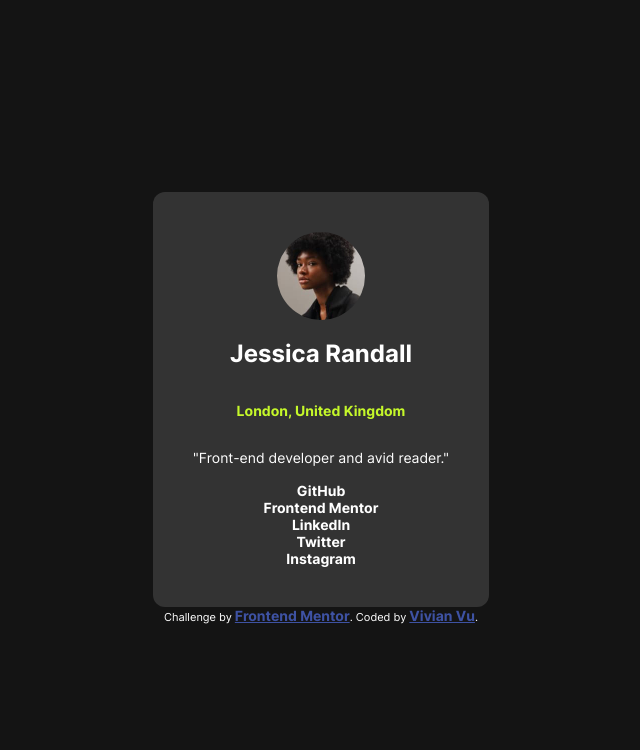
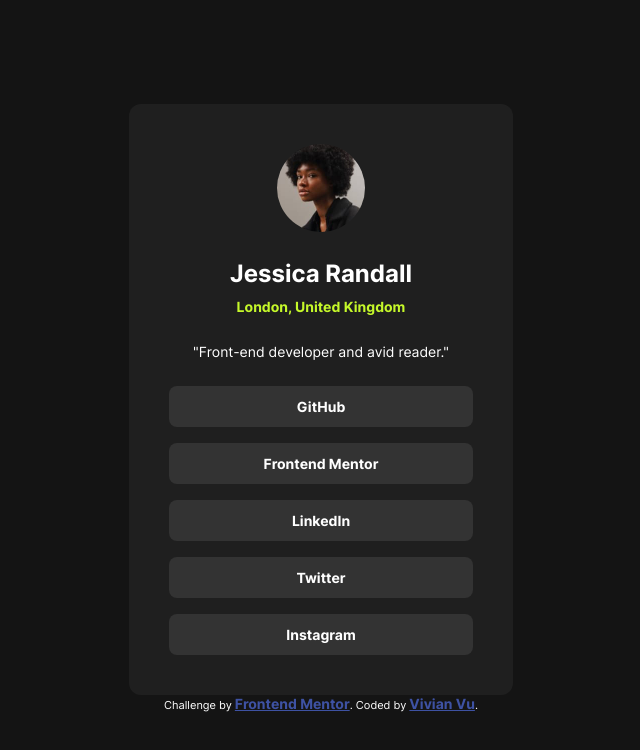
Before and after one commit to viveevu11/social-links-profile, a plain HTML site: page index.html in a window 1280 px wide. Shown: the whole page, without its empty margins (319-959 px from the left). Drawn offline with Linux system fonts and the light colour scheme.

Commit message:
Add padding

```diff
--- a/index.html
+++ b/index.html
@@ -29,6 +29,11 @@
       .attribution a {
         color: hsl(228, 45%, 44%);
       }
+      main {
+        padding-inline: 1.5rem;
+        width: 100%;
+        box-sizing: border-box;
+      }
       body,
       .profile-card,
       .links,
@@ -40,9 +45,14 @@
         align-items: center;
       }
       .profile-card {
-        background-color: hsl(0, 0%, 20%);
+        background-color: hsl(0, 0%, 12%);
         border-radius: 12px;
         padding: 2.5rem;
+        box-sizing: border-box;
+        width: 100%;
+        max-width: 24rem;
+        height: auto;
+        margin-inline: auto;
       }
       body {
         min-height: 100vh;
@@ -79,6 +89,29 @@
       a {
         font-weight: 700;
       }
+      .details {
+        gap: 0.25rem;
+      }
+      h1,
+      h2,
+      p {
+        margin: 0;
+      }
+      .profile {
+        gap: 1.5rem;
+        margin-bottom: 1.5rem;
+      }
+      .links a {
+        background-color: hsl(0, 0%, 20%);
+        padding-block: 0.75rem;
+        width: 100%;
+        text-align: center;
+        border-radius: 8px;
+      }
+      .links {
+        gap: 1rem;
+        width: 100%;
+      }
     </style>
   </head>
   <body>
```
